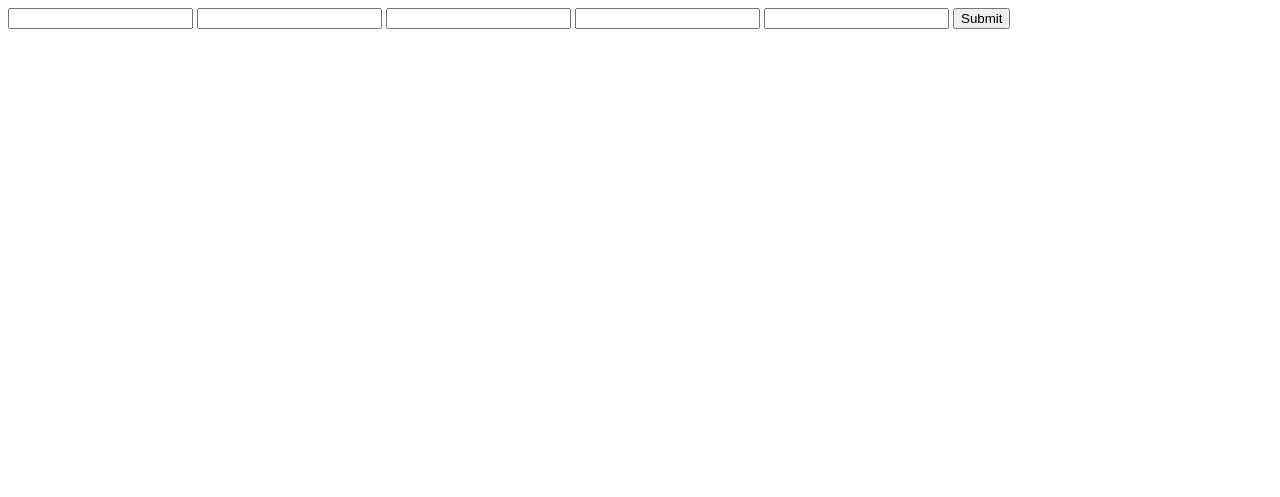
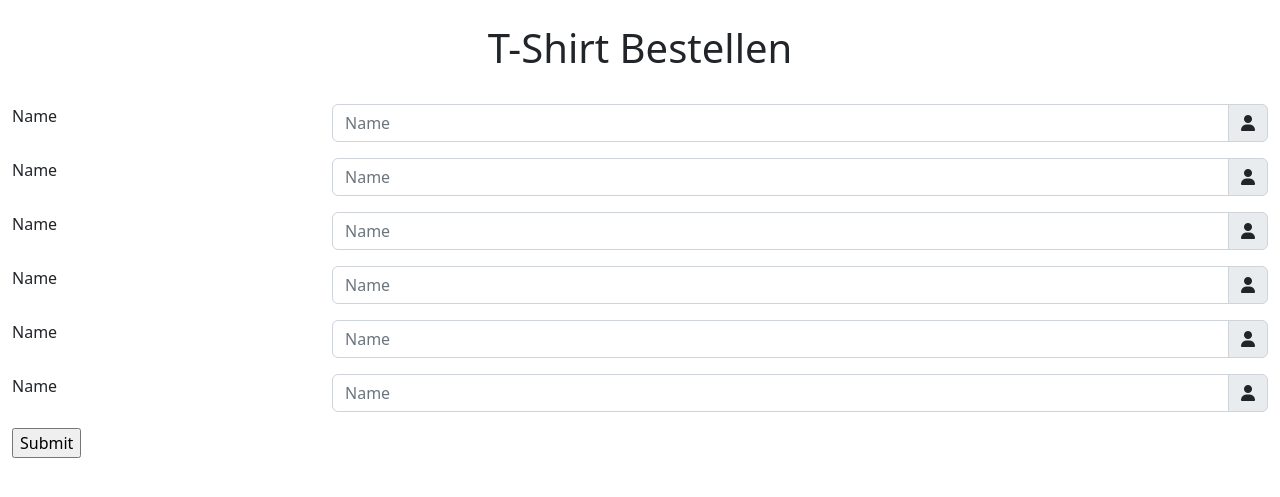
Before and after one commit to Vento-Nuenenen/miniMarket, a PHP site: page / in a window 1280 px wide. Shown: the top 497 px of the page. Run offline with PHP 8.4, Linux system fonts and the light colour scheme; some libraries are stand-ins or nearby versions.

Commit message:
Update index.php

```diff
--- a/index.php
+++ b/index.php
@@ -3,18 +3,110 @@
 ?>
 
 <!DOCTYPE html>
-<html>
+<html lang="de">
 <head>
-	<title>T-Shirt Bestellen</title>
+    <meta charset="utf-8" />
+    <meta name="viewport" content="width=device-width, initial-scale=1" />
+
+    <title>T-Shirt Bestellen</title>
+
+    <link href="https://cdn.jsdelivr.net/npm/bootstrap@5.2.2/dist/css/bootstrap.min.css" rel="stylesheet" integrity="sha384-Zenh87qX5JnK2Jl0vWa8Ck2rdkQ2Bzep5IDxbcnCeuOxjzrPF/et3URy9Bv1WTRi" crossorigin="anonymous">
 </head>
 <body>
-	<form >
-		<input />
-		<input />
-		<input />
-		<input />
-		<input />
+    <div id="app">
+        <main class="py-4">
+            <div class="container-fluid text-center">
+                <h1>T-Shirt Bestellen</h1>
+            </div>
 
-		<input type="submit" />
-	</form>
+            <br />
+
+            <div class="container-fluid">
+                <form method="post">
+                    <div class="row has-feedback">
+                        <label for="name" class="col-md-3 form-label">Name</label>
+                        <div class="col-md-9">
+                            <div class="input-group mb-3">
+                                <input id="name" class="form-control" placeholder="Name" name="name" type="text" required />
+
+                                <label class="input-group-text" for="name">
+                                    <i class="fa fa-user" aria-hidden="true"></i>
+                                </label>
+                            </div>
+                        </div>
+                    </div>
+
+                    <div class="row has-feedback">
+                        <label for="contact" class="col-md-3 form-label">Name</label>
+                        <div class="col-md-9">
+                            <div class="input-group mb-3">
+                                <input id="contact" class="form-control" placeholder="Name" name="contact" type="text" required />
+
+                                <label class="input-group-text" for="contact">
+                                    <i class="fa fa-user" aria-hidden="true"></i>
+                                </label>
+                            </div>
+                        </div>
+                    </div>
+
+                    <div class="row has-feedback">
+                        <label for="shirt_color" class="col-md-3 form-label">Name</label>
+                        <div class="col-md-9">
+                            <div class="input-group mb-3">
+                                <input id="name" class="form-control" placeholder="Name" name="name" type="text" required />
+
+                                <label class="input-group-text" for="first_name">
+                                    <i class="fa fa-user" aria-hidden="true"></i>
+                                </label>
+                            </div>
+                        </div>
+                    </div>
+
+                    <div class="row has-feedback">
+                        <label for="print_color" class="col-md-3 form-label">Name</label>
+                        <div class="col-md-9">
+                            <div class="input-group mb-3">
+                                <input id="name" class="form-control" placeholder="Name" name="name" type="text" required />
+
+                                <label class="input-group-text" for="first_name">
+                                    <i class="fa fa-user" aria-hidden="true"></i>
+                                </label>
+                            </div>
+                        </div>
+                    </div>
+
+                    <div class="row has-feedback">
+                        <label for="print_placing" class="col-md-3 form-label">Name</label>
+                        <div class="col-md-9">
+                            <div class="input-group mb-3">
+                                <input id="name" class="form-control" placeholder="Name" name="name" type="text" required />
+
+                                <label class="input-group-text" for="first_name">
+                                    <i class="fa fa-user" aria-hidden="true"></i>
+                                </label>
+                            </div>
+                        </div>
+                    </div>
+
+                    <div class="row has-feedback">
+                        <label for="count" class="col-md-3 form-label">Name</label>
+                        <div class="col-md-9">
+                            <div class="input-group mb-3">
+                                <input id="name" class="form-control" placeholder="Name" name="name" type="text" required />
+
+                                <label class="input-group-text" for="first_name">
+                                    <i class="fa fa-user" aria-hidden="true"></i>
+                                </label>
+                            </div>
+                        </div>
+                    </div>
+
+                    <input type="submit" />
+                </form>
+            </div>
+        </main>
+
+        <script src="https://kit.fontawesome.com/b7304ac133.js" crossorigin="anonymous"></script>
+        <script src="https://cdn.jsdelivr.net/npm/bootstrap@5.2.2/dist/js/bootstrap.bundle.min.js" integrity="sha384-OERcA2EqjJCMA+/3y+gxIOqMEjwtxJY7qPCqsdltbNJuaOe923+mo//f6V8Qbsw3" crossorigin="anonymous"></script>
+    </div>
 </body>
```
